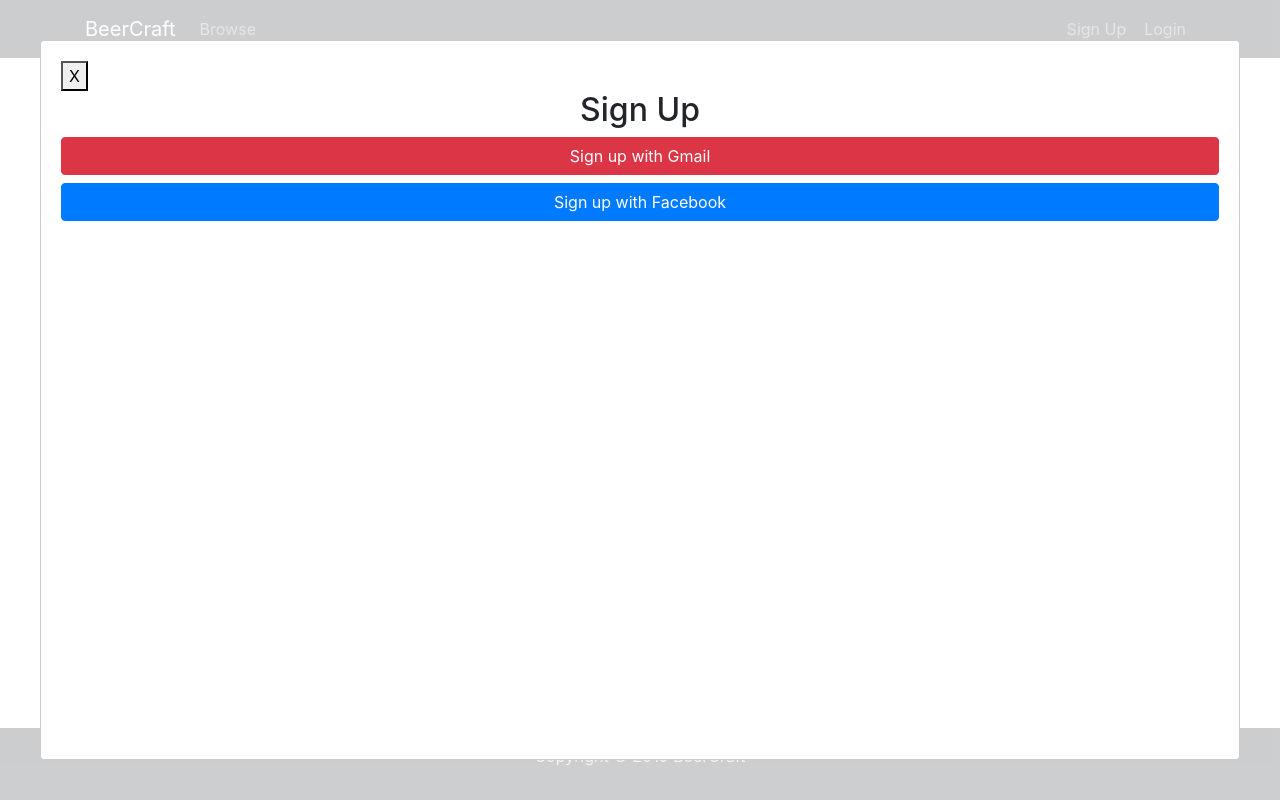
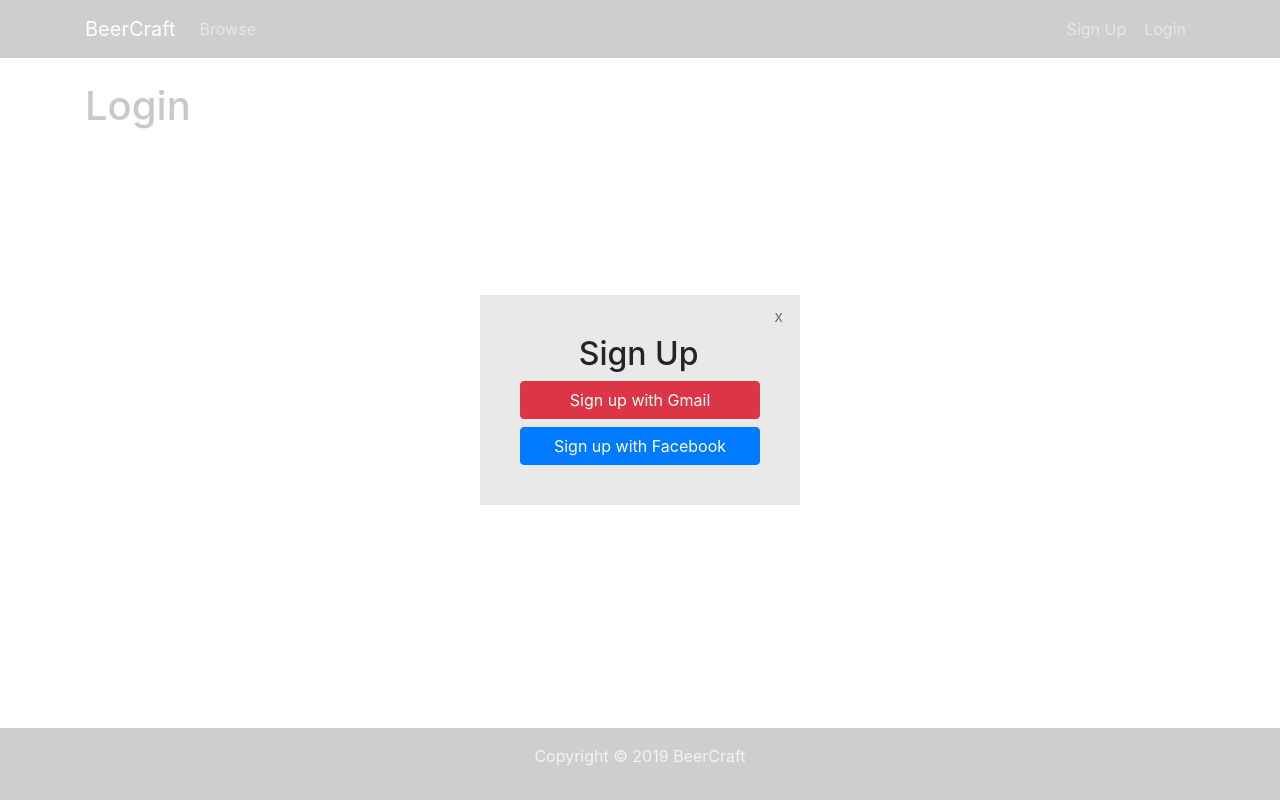
Before and after one commit to chingu-voyage7/Bears-Team-01, a React (Create React App) app in the folder client/: page /login in a window 1280 px wide. Both pictures are taken after a click on the button "Sign Up". Built offline with nearby package versions, Linux system fonts and the light colour scheme.

Commit message:
basic modal styling

```diff
--- a/client/src/App.css
+++ b/client/src/App.css
@@ -1,3 +1,5 @@
+/*== Global ===*/
+
 html {
   height: 100%;
   box-sizing: border-box;
@@ -29,3 +31,40 @@ footer {
 .container {
   min-height: 100%;
 }
+
+/*== Register and Login Modals ==*/
+
+.ReactModalPortal > div {
+  opacity: 0;
+}
+
+.ReactModalPortal .ReactModal__Overlay {
+  align-items: center;
+  display: flex;
+  justify-content: center;
+  transition: opacity 1ms ease-in;
+}
+
+.ReactModalPortal .ReactModal__Overlay--after-open {
+  opacity: 1;
+}
+
+.ReactModalPortal .ReactModal__Overlay--before-close {
+  opacity: 0;
+}
+
+.Modal {
+  background: #e9e9e9;
+  min-width: 20rem;
+  max-width: 50rem;
+  outline: none;
+  text-align: center;
+}
+
+.close-button {
+  float: right;
+}
+
+.content {
+  padding: 2.5rem;
+}
--- a/client/src/components/layout/Navbar.js
+++ b/client/src/components/layout/Navbar.js
@@ -35,7 +35,7 @@ class Navbar extends Component {
                   <button onClick={this.handleToggleModal} className="btn btn-link nav-link">Sign Up</button>
                 </li>
                 <li className="nav-item">
-                  <button className="btn btn-link nav-link" to="/login">Login</button>
+                  <Link className="btn btn-link nav-link" to="/login">Login</Link>
                 </li>
               </ul>
             </div>
--- a/client/src/components/layout/RegisterModal.js
+++ b/client/src/components/layout/RegisterModal.js
@@ -1,20 +1,24 @@
 import React from 'react';
-import Modal from 'react-modal';
+import ReactModal from 'react-modal';
 
 const RegisterModal = (props) => (
   <div>
     <div className="container">
-      <Modal
+      <ReactModal
+        className="Modal"
         isOpen={props.isOpen}
         onRequestClose={props.handleRequestClose}
         contentLabel="Register"
         ariaHideApp={false}
+        closeTimeoutMS={300}
       >
-      <button onClick={props.handleRequestClose}>X</button>
-        <h2 className="display-5 text-center">Sign Up</h2>
-        <button className="btn btn-danger btn-block">Sign up with Gmail</button>
-        <button className="btn btn-primary btn-block">Sign up with Facebook</button>
-      </Modal>
+       <button className="btn btn-link nav-link text-muted close-button" onClick={props.handleRequestClose}>x</button>
+        <div className="content">
+          <h2 className="display-5 text-center">Sign Up</h2>
+          <button className="btn btn-danger btn-block">Sign up with Gmail</button>
+          <button className="btn btn-primary btn-block">Sign up with Facebook</button>
+        </div>
+      </ReactModal>
     </div>
   </div>
 )
```
